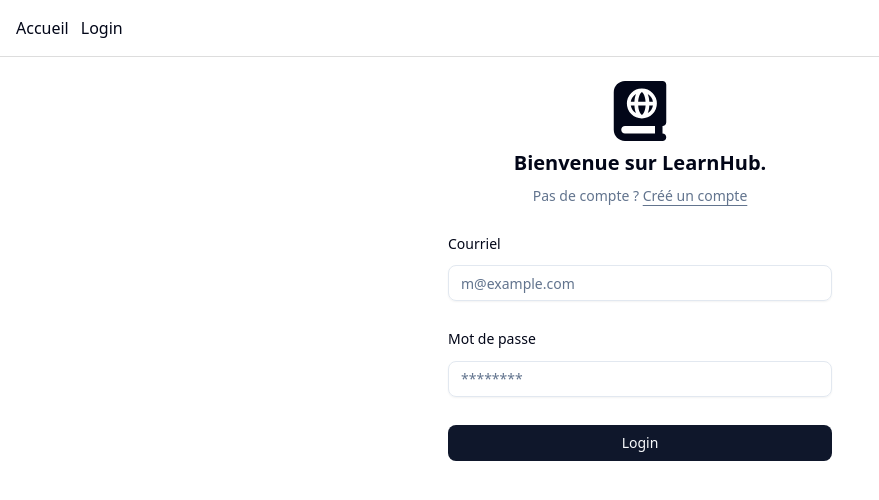
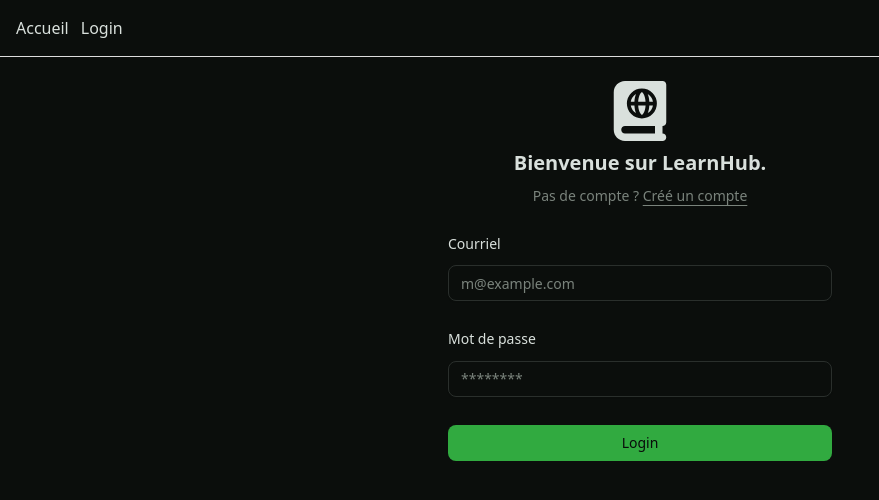
Before and after one commit to maxBRT/hackaton40, a React app in the folder frontend/: page /login in a window 1280 px wide. Shown: the top 500 px of the page, without its empty margins (0-879 px from the left). Built offline with nearby package versions, Linux system fonts and the light colour scheme; the HTML template or start-up script is replaced by a standard one.

Commit message:
Update CSS variables for a better color scheme.

```diff
--- a/frontend/src/components/forum/forum-item.tsx
+++ b/frontend/src/components/forum/forum-item.tsx
@@ -15,7 +15,7 @@
     const navigate = useNavigate();
 
     return (
-        <Item variant={"outline"} className="my-2 w-full max-w-4xl hover:bg-gray-50 hover:scale-101 transition-transform duration-200">
+        <Item variant={"outline"} className="my-2 w-full max-w-4xl hover:bg-muted hover:scale-101 transition-transform duration-200">
             <ItemHeader>
                 <UserAvatar userId={thread.userId}/>
                 <span>
--- a/frontend/src/components/forum/new-forum-thread-form.tsx
+++ b/frontend/src/components/forum/new-forum-thread-form.tsx
@@ -39,7 +39,7 @@
     }
 
    return (
-  <div className="relative w-full max-w-4xl mx-auto p-6 rounded-xl my-3 border border-gray-200 bg-white shadow-sm">
+  <div className="relative w-full max-w-4xl mx-auto p-6 rounded-xl my-3 border shadow-sm">
 
     <form className="mt-2 space-y-6" onSubmit={handleSubmit}>
 
@@ -47,28 +47,28 @@
 
         <div className="md:col-span-2">
           <FieldGroup className="flex flex-col gap-1">
-            <FieldLabel className="text-sm font-medium text-gray-700">Titre</FieldLabel>
+            <FieldLabel className="text-sm font-medium">Titre</FieldLabel>
             <Input
               type="text"
               value={title}
               onChange={(e) => setTitle(e.target.value)}
               placeholder="Titre de la question"
-              className="w-full p-2 border border-gray-300 rounded-md"
+              className="w-full p-2 border rounded-md"
             />
           </FieldGroup>
         </div>
 
         <div className="md:col-span-1">
           <FieldGroup className="flex flex-col gap-1">
-            <FieldLabel className="text-sm font-medium text-gray-700">Cours</FieldLabel>
+            <FieldLabel className="text-sm font-medium">Cours</FieldLabel>
             <NativeSelect
-                className="w-full p-2 border border-gray-300 rounded-md bg-transparent"
+                className="w-full p-2 border rounded-md bg-transparent"
                 value={courseId}
                 onChange={(e) => setCourseId(e.target.value)}
             >
                 <NativeSelectOption value="">Choisir un cours</NativeSelectOption>
               {courses.map((c: Course) => (
-                <NativeSelectOption key={c.id} value={c.id}>
+                <NativeSelectOption className="text-gray-600" key={c.id} value={c.id}>
                   {c.title}
                 </NativeSelectOption>
               ))}
@@ -78,10 +78,10 @@
       </div>
 
       <FieldGroup className="flex flex-col gap-1">
-        <FieldLabel className="text-sm font-medium text-gray-700">Contenu</FieldLabel>
+        <FieldLabel className="text-sm font-medium">Contenu</FieldLabel>
         <textarea
           placeholder="Contenu de la question"
-          className="w-full h-32 p-2 border border-gray-300 rounded-md resize-none align-top"
+          className="w-full h-32 p-2 border rounded-md resize-none align-top"
           value={content}
           onChange={(e) => setContent(e.target.value)}
         />
--- a/frontend/src/index.css
+++ b/frontend/src/index.css
@@ -46,38 +46,41 @@
 
 :root {
   --radius: 0.625rem;
-  --background: oklch(1 0 0);
-  --foreground: oklch(0.129 0.042 264.695);
-  --card: oklch(1 0 0);
-  --card-foreground: oklch(0.129 0.042 264.695);
-  --popover: oklch(1 0 0);
-  --popover-foreground: oklch(0.129 0.042 264.695);
-  --primary: oklch(0.208 0.042 265.755);
-  --primary-foreground: oklch(0.984 0.003 247.858);
-  --secondary: oklch(0.968 0.007 247.896);
-  --secondary-foreground: oklch(0.208 0.042 265.755);
-  --muted: oklch(0.968 0.007 247.896);
-  --muted-foreground: oklch(0.554 0.046 257.417);
-  --accent: oklch(0.968 0.007 247.896);
-  --accent-foreground: oklch(0.208 0.042 265.755);
-  --destructive: oklch(0.577 0.245 27.325);
-  --border: oklch(0.929 0.013 255.508);
-  --input: oklch(0.929 0.013 255.508);
-  --ring: oklch(0.704 0.04 256.788);
-  --chart-1: oklch(0.646 0.222 41.116);
-  --chart-2: oklch(0.6 0.118 184.704);
-  --chart-3: oklch(0.398 0.07 227.392);
-  --chart-4: oklch(0.828 0.189 84.429);
-  --chart-5: oklch(0.769 0.188 70.08);
-  --sidebar: oklch(0.984 0.003 247.858);
-  --sidebar-foreground: oklch(0.129 0.042 264.695);
-  --sidebar-primary: oklch(0.208 0.042 265.755);
-  --sidebar-primary-foreground: oklch(0.984 0.003 247.858);
-  --sidebar-accent: oklch(0.968 0.007 247.896);
-  --sidebar-accent-foreground: oklch(0.208 0.042 265.755);
-  --sidebar-border: oklch(0.929 0.013 255.508);
-  --sidebar-ring: oklch(0.704 0.04 256.788);
+  --background: oklch(0.16 0.005 160);
+  --foreground: oklch(0.9 0.01 160);
+  --card: oklch(0.2 0.008 155);
+  --card-foreground: oklch(0.88 0.01 155);
+  --popover: oklch(0.18 0.006 158);
+  --popover-foreground: oklch(0.9 0.01 160);
+  --primary: oklch(0.65 0.18 145);
+  --primary-foreground: oklch(0.15 0.005 160);
+  --secondary: oklch(0.28 0.01 150);
+  --secondary-foreground: oklch(0.88 0.01 155);
+  --muted: oklch(0.25 0.008 155);
+  --muted-foreground: oklch(0.6 0.015 155);
+  --accent: oklch(0.7 0.2 150);
+  --accent-foreground: oklch(0.15 0.005 160);
+  --destructive: oklch(0.55 0.22 25);
+  --border: oklch(0.32 0.01 155);
+  --input: oklch(0.3 0.01 155);
+  --ring: oklch(0.68 0.19 148);
+  --chart-1: oklch(0.65 0.18 145);
+  --chart-2: oklch(0.62 0.17 155);
+  --chart-3: oklch(0.68 0.19 140);
+  --chart-4: oklch(0.7 0.2 150);
+  --chart-5: oklch(0.66 0.18 148);
+  --sidebar: oklch(0.18 0.006 157);
+  --sidebar-foreground: oklch(0.88 0.01 155);
+  --sidebar-primary: oklch(0.67 0.19 147);
+  --sidebar-primary-foreground: oklch(0.15 0.005 160);
+  --sidebar-accent: oklch(0.27 0.01 155);
+  --sidebar-accent-foreground: oklch(0.88 0.01 155);
+  --sidebar-border: oklch(0.31 0.01 156);
+  --sidebar-ring: oklch(0.68 0.19 148);
 }
+
+
+
 
 .dark {
   --background: oklch(0.129 0.042 264.695);
```
